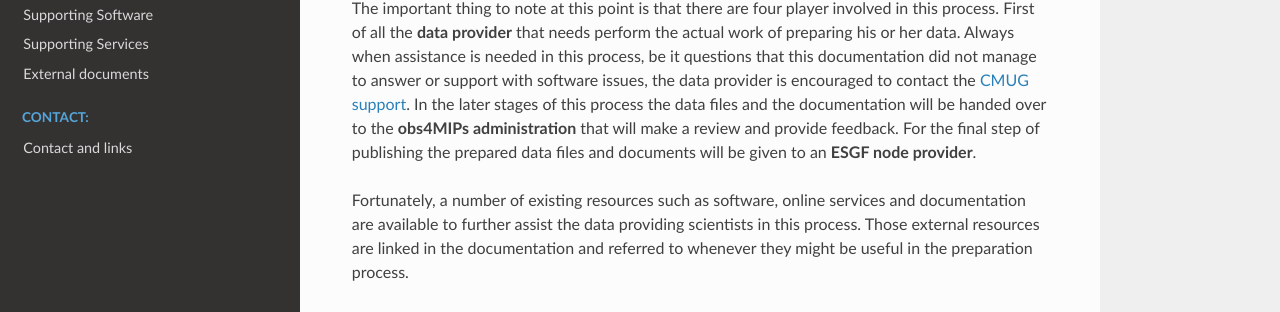
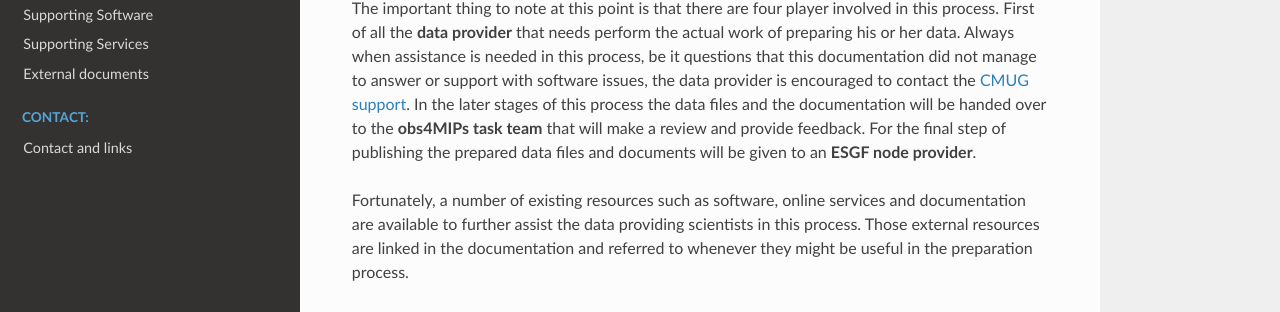
Before and after one commit to bjoernbroetz/ccidatapreparation, a Sphinx documentation site: the page built from docs/source/about.rst, in a window 1280 px wide and 900 px high, scrolled down 951 px. Shown: the part 331-643 px from the top of the window. Built offline with Sphinx 7.4.7 and the Read the Docs theme 2.0.0, drawn with Linux system fonts in a browser that asks for light colours.

Commit message:
Unification of names.

```diff
--- a/docs/source/about.rst
+++ b/docs/source/about.rst
@@ -22,7 +22,7 @@ In the following diagram the overall process of data preparation is described.
 
 This documentation covers all individual steps in this diagram in detail in the following sections.
 
-The important thing to note at this point is that there are four player involved in this process. First of all the **data provider** that needs perform the actual work of preparing his or her data. Always when assistance is needed in this process, be it questions that this documentation did not manage to answer or support with software issues, the data provider is encouraged to contact the :ref:`CMUG support<general_contact>`. In the later stages of this process the data files and the documentation will be handed over to the **obs4MIPs administration** that will make a review and provide feedback. For the final step of publishing the prepared data files and documents will be given to an **ESGF node provider**.
+The important thing to note at this point is that there are four player involved in this process. First of all the **data provider** that needs perform the actual work of preparing his or her data. Always when assistance is needed in this process, be it questions that this documentation did not manage to answer or support with software issues, the data provider is encouraged to contact the :ref:`CMUG support<general_contact>`. In the later stages of this process the data files and the documentation will be handed over to the **obs4MIPs task team** that will make a review and provide feedback. For the final step of publishing the prepared data files and documents will be given to an **ESGF node provider**.
 
 Fortunately, a number of existing resources such as software, online services and documentation are available to further assist the data providing scientists in this process. Those external resources are linked in the documentation and referred to whenever they might be useful in the preparation process.
 
```
